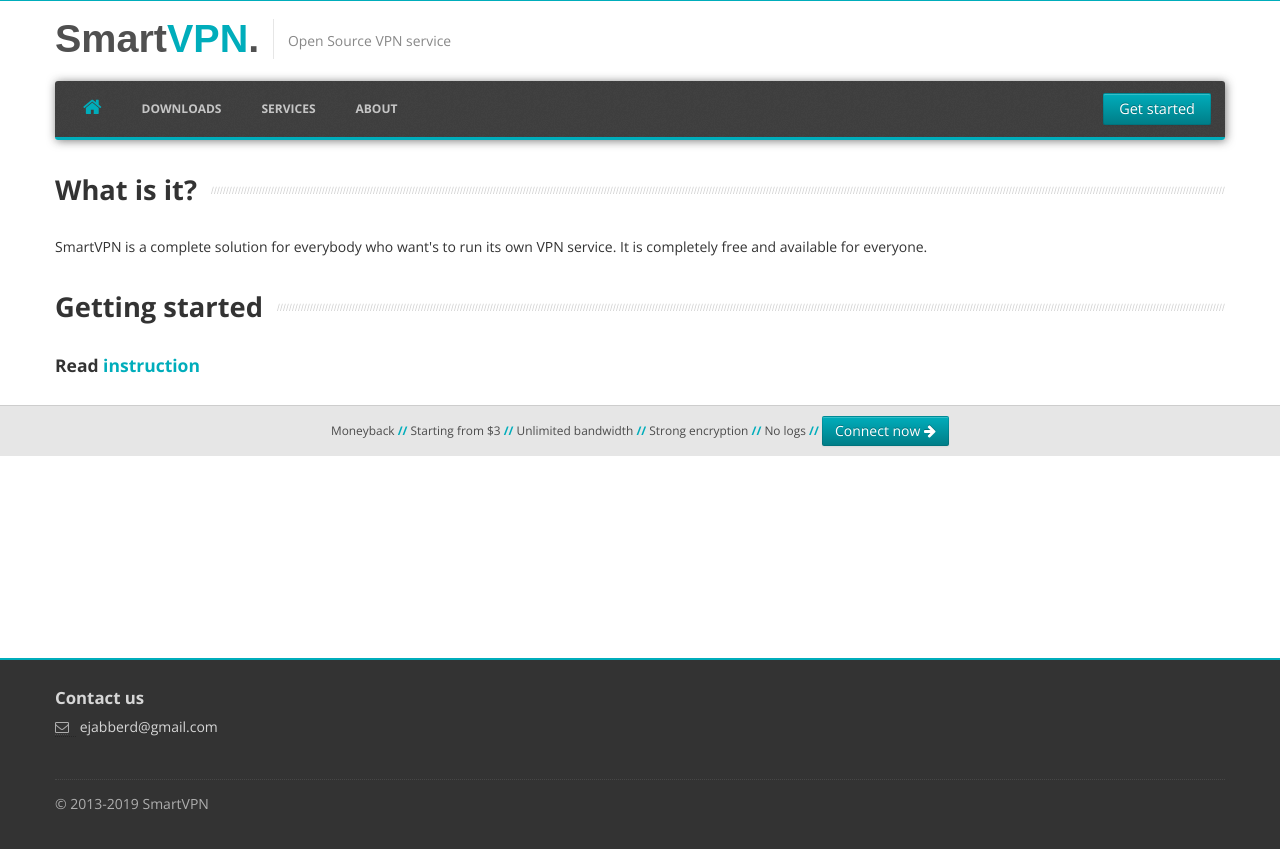
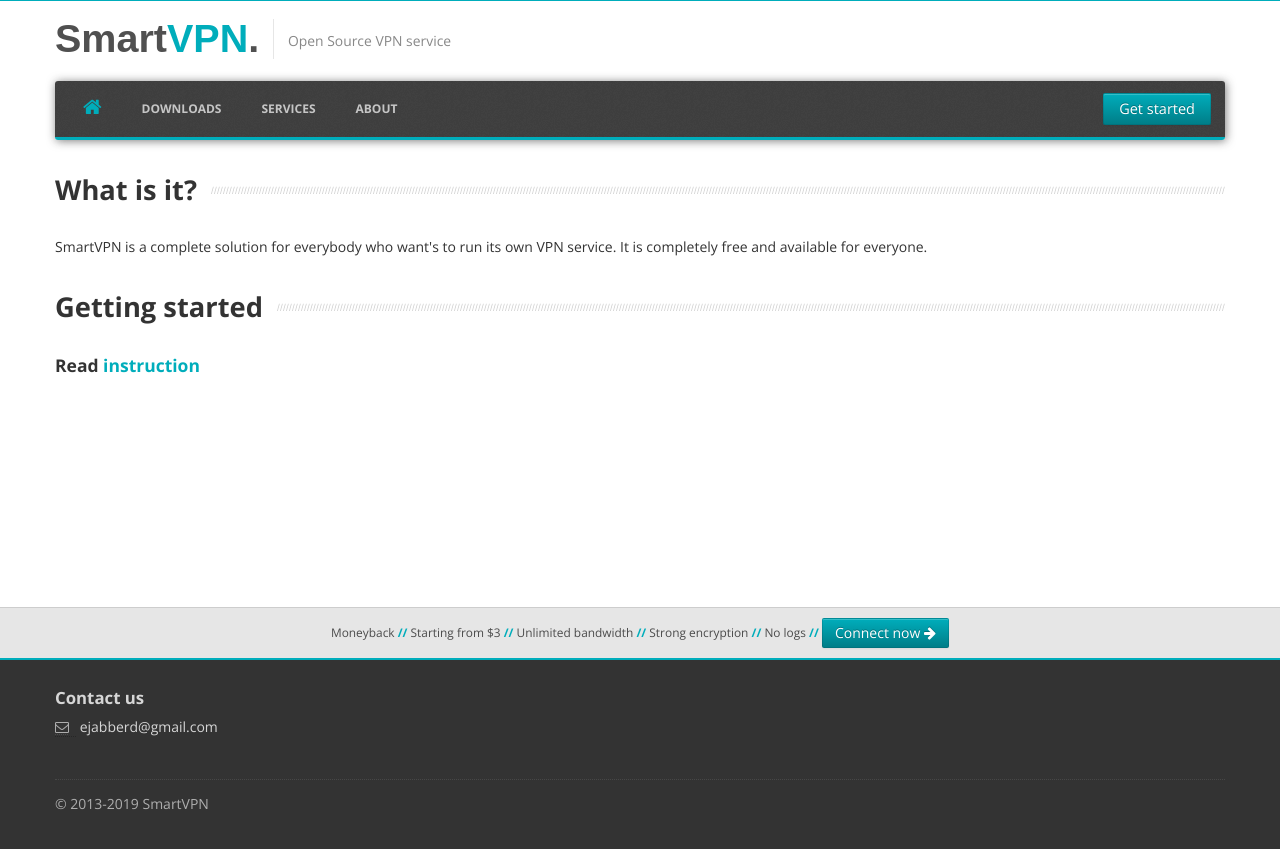
Before and after one commit to Mehonoshin/smartvpn, a Jekyll site: the page built from index.html, in a window 1280 px wide. Shown: the top 849 px of the page. Built offline with Jekyll 4.4.1, drawn with Linux system fonts in a browser that asks for light colours; some web fonts are replaced.

Commit message:
The bottom strip is pressed to the footer

```diff
--- a/_layouts/default.html
+++ b/_layouts/default.html
@@ -50,8 +50,8 @@
           {{ content }}
         </div>
       </div>
-      {% include content_below.html %}
     </main>
-      {% include footer.html %}
+    {% include content_below.html %}
+    {% include footer.html %}
   </body>
 </html>
```
